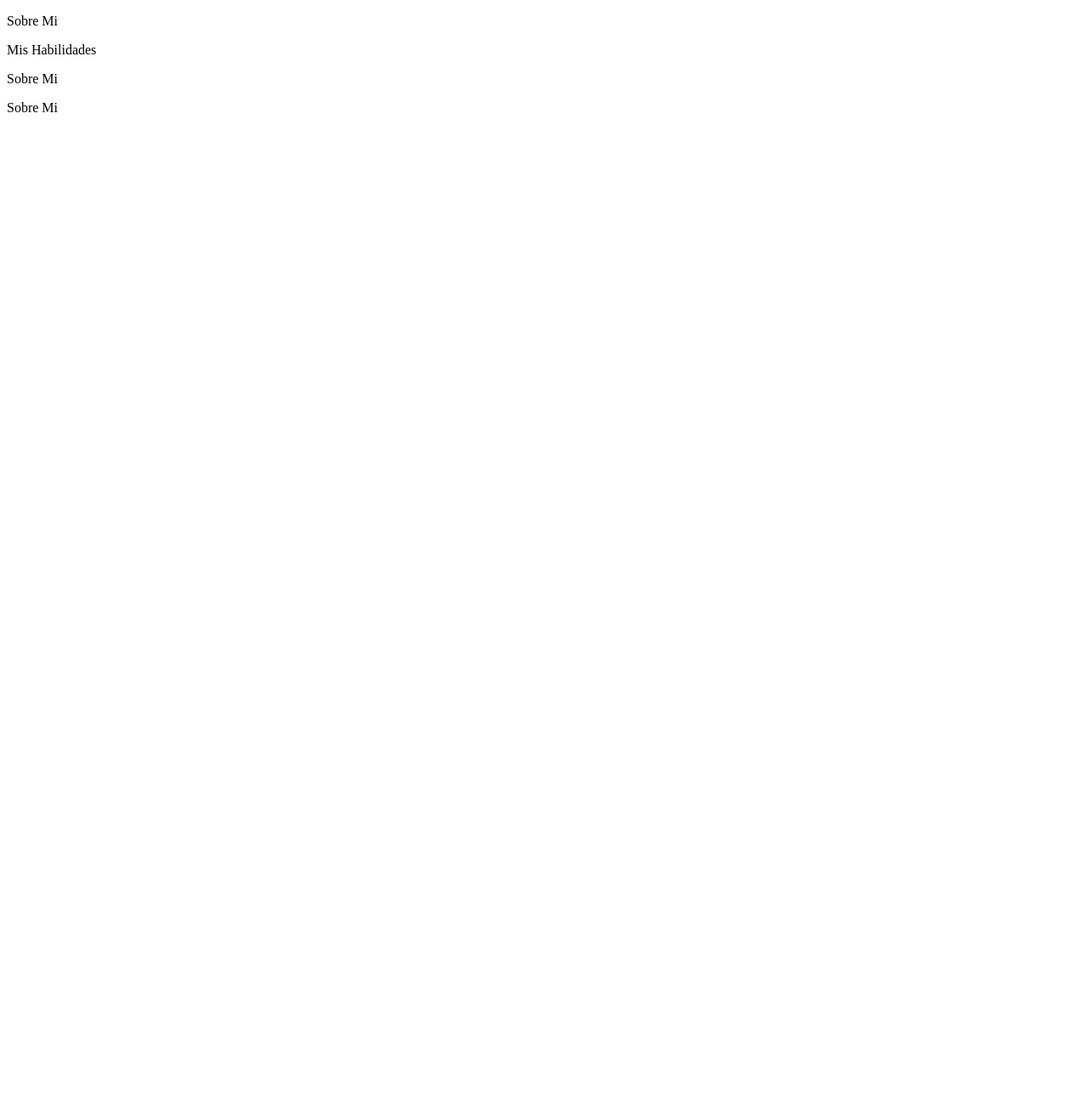
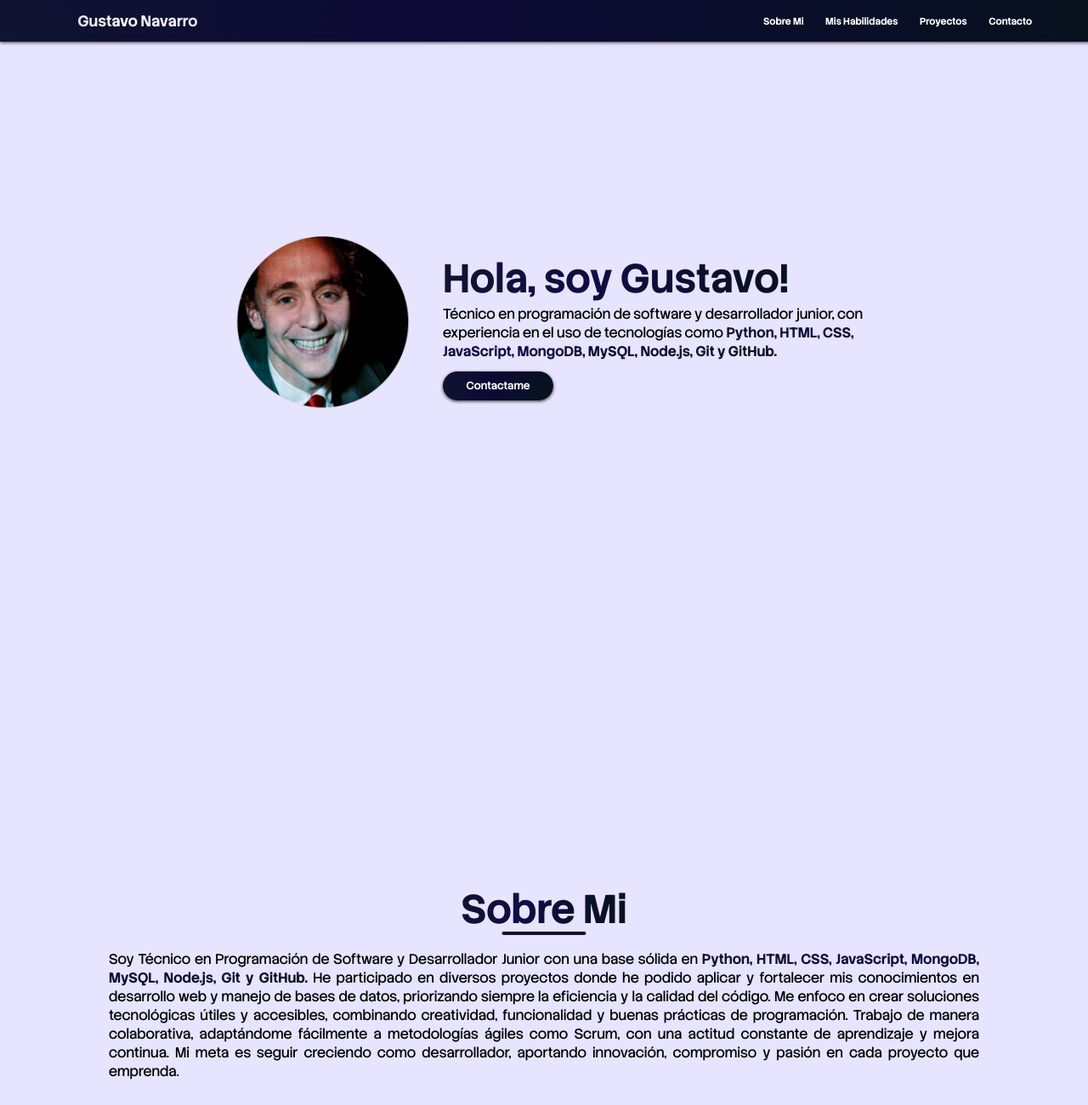
Before and after one commit to GustavoAdolfoNavarroPacheco/Portafolio_NavarroGustavo, a plain HTML site: page files/index.html in a window 1280 px wide. Shown: the top 1300 px of the page at 85% size. Before the commit the page ends 800 px from the top, so only its background shows below. Drawn offline with Linux system fonts and the light colour scheme.

Commit message:
feat: :sparkles: updates

```diff
--- a/files/css/style.css
+++ b/files/css/style.css
@@ -0,0 +1,322 @@
+@font-face {
+    font-family: 'StackSansBold';
+    src: url('../fonts/StackSansHeadline-Bold.ttf') format('truetype');
+    font-weight: normal;
+    font-style: normal;
+}
+
+@font-face {
+    font-family: 'StackSansSemiBold';
+    src: url('../fonts/StackSansHeadline-SemiBold.ttf') format('truetype');
+    font-weight: normal;
+    font-style: normal;
+}
+
+@font-face {
+    font-family: 'StackSansRegular';
+    src: url('../fonts/StackSansHeadline-Regular.ttf') format('truetype');
+    font-weight: normal;
+    font-style: normal;
+}
+
+html {
+    scroll-behavior: smooth;
+}
+
+* {
+    margin: 0;
+    padding: 0;
+    text-decoration: none;
+}
+
+body {
+    width: 100%;
+    height: 100vh;
+    justify-content: center;
+    background: rgb(231, 228, 255);
+    display: block;
+}
+
+.topBar {
+    display: flex;
+    gap: 2vw;
+    padding: 1vw;
+    font-size: 0.9vw;
+    align-items: center;
+    justify-content: center;
+    background: linear-gradient(90deg,
+            #101331 0%,
+            #0c0936 40%,
+            #07121d 100%);
+    box-shadow:
+        0vw 0.1vw 0.3vw rgb(54, 54, 54);
+    position: fixed;
+    width: 100%;
+    z-index: 1;
+}
+
+.topBar p {
+    cursor: pointer;
+    font-family: 'StackSansBold';
+}
+
+.topBar p {
+    position: relative;
+    display: inline-block;
+    color: white;
+    cursor: pointer;
+}
+
+.topBar p::after {
+    content: "";
+    position: absolute;
+    bottom: 0;
+    left: 0;
+    width: 0%;
+    height: 0.09vw;
+    background-color: white;
+    transition: width 0.3s ease-in-out;
+}
+
+.topBar p:hover::after {
+    width: 100%;
+}
+
+.pageTitle p {
+    font-size: 1.4vw;
+    margin-right: 50vw;
+    font-family: 'StackSansBold';
+    background: linear-gradient(to right,
+            rgb(231, 228, 255) 0%,
+            white 40%,
+            rgb(231, 228, 255) 100%);
+    -webkit-background-clip: text;
+    -webkit-text-fill-color: transparent;
+}
+
+.GustavoNavarro {
+    width: 100%;
+    height: 80vh;
+    display: flex;
+    align-items: center;
+    justify-content: center;
+    padding-top: 5vw;
+}
+
+.pic {
+    height: 18vw;
+    margin-right: 2vw;
+}
+
+.presentaciontxt {
+    color: rgb(0, 0, 0);
+    font-family: 'StackSansRegular';
+    font-size: 1.3vw;
+    margin-bottom: 1vw;
+}
+
+.title {
+    color: black;
+    font-family: 'StackSansBold';
+    font-size: 3.7vw;
+    font-weight: 700;
+    background: linear-gradient(to right,
+            #101331 0%,
+            #100c46 40%,
+            #07121d 100%);
+    -webkit-background-clip: text;
+    -webkit-text-fill-color: transparent;
+    z-index: -1;
+}
+
+habilidades {
+    font-family: 'StackSansBold';
+    font-weight: 700;
+    background: linear-gradient(to right,
+            #101331 0%,
+            #100c46 40%,
+            #07121d 100%);
+    -webkit-background-clip: text;
+    -webkit-text-fill-color: transparent;
+}
+
+.presentacion a {
+    width: 10vw;
+    height: 2.5vw;
+    cursor: pointer;
+    border-radius: 2vw;
+    border: 0.15vw solid transparent;
+    background: linear-gradient(90deg,
+            #101331 0%,
+            #0c0936 40%,
+            #07121d 100%);
+    color: white;
+    font-family: 'StackSansSemiBold';
+    font-size: 1vw;
+    display: flex;
+    justify-content: center;
+    align-items: center;
+    transition: all 0.4s ease;
+    box-shadow:
+        0vw 0.1vw 0.3vw rgb(54, 54, 54);
+}
+
+.presentacion a:hover {
+    background: rgb(231, 228, 255);
+    color: #0c0936;
+    border-color: #0c0936;
+    transform: scale(1.05);
+    box-shadow: 0 0.6vw 1vw rgba(0, 0, 0, 0.2);
+}
+
+.aboutMeSection {
+    height: 100vh;
+    width: 100%;
+    margin-top: 4vw;
+    display: flex;
+    flex-direction: column;
+    justify-content: center;
+    align-items: center;
+}
+
+.aboutMeSection p {
+    font-family: 'StackSansRegular';
+    font-size: 1.3vw;
+}
+
+.aboutMeSection h1 {
+    margin-bottom: 1.3vw;
+}
+
+.divisor {
+    width: 80vw;
+}
+
+.pageTitle {
+    display: inline-block;
+    animation: vibrar 0.5s ease-in-out infinite alternate;
+}
+
+@keyframes vibrar {
+    0% {
+        transform: translateX(0);
+    }
+
+    100% {
+        transform: translateX(2px);
+    }
+}
+
+h1 {
+    font-family: 'StackSansBold';
+    position: relative;
+    display: inline-block;
+    font-size: 3rem;
+    font-weight: 800;
+    color: #0f0f2d;
+    overflow: hidden;
+}
+
+h1::after {
+    content: "";
+    position: absolute;
+    bottom: 0;
+    left: 50%;
+    width: 0;
+    height: 4px;
+    background: #0f0f2d;
+    border-radius: 2px;
+    transform: translateX(-50%);
+    transition: width 1.2s ease-in-out;
+    animation: lineaAnimada 3s ease-in-out infinite;
+}
+
+@keyframes lineaAnimada {
+    0% {
+        width: 20%;
+    }
+
+    50% {
+        width: 60%;
+    }
+
+    100% {
+        width: 20%;
+    }
+}
+
+.misHabilidadesSection {
+    height: 100vh;
+    width: 100%;
+    margin-top: 4vw;
+    display: flex;
+    flex-direction: column;
+    justify-content: center;
+    align-items: center;
+}
+
+.divisor2 {
+    width: 70vw;
+    height: 35vw;
+    display: grid;
+    grid-template-columns: auto auto auto auto;
+    grid-template-rows: auto auto;
+    gap: 1vw;
+    margin-top: 2vw;
+    justify-content: center;
+    align-items: center;
+}
+
+.divisor2 div {
+    width: 16vw;
+    height: 15vw;
+    border-radius: 1vw;
+    display: flex;
+    flex-direction: column;
+    justify-content: center;
+    align-items: center;
+    background: linear-gradient(to right,
+            rgb(212, 206, 255) 0%,
+            #cecbf3 40%,
+            rgb(212, 206, 255) 100%);
+    opacity: 0.9;
+    transition: all 0.4s ease;
+}
+
+.divisor2 div h2 {
+    background: linear-gradient(to right,
+            #101331 0%,
+            #100c46 40%,
+            #07121d 100%);
+    -webkit-background-clip: text;
+    -webkit-text-fill-color: transparent;
+    font-family: 'StackSansBold';
+    font-size: 1.2vw;
+}
+
+.divisor2 div p {
+    background: linear-gradient(to right,
+            #101331 0%,
+            #100c46 40%,
+            #07121d 100%);
+    -webkit-background-clip: text;
+    -webkit-text-fill-color: transparent;
+    font-family: 'StackSansRegular';
+    font-size: 0.7vw;
+    margin-top: 0.5vw;
+}
+
+.divisor2 div img {
+    height: 4vw;
+    margin-bottom: 1vw;
+}
+
+.divisor2 div:hover {
+    transform: scale(1.05);
+    box-shadow: 0 0.6vw 1vw rgba(0, 0, 0, 0.2);
+}
+
+.ProyectosSection {
+    height: 100vh;
+    width: 100%;
+}
--- a/files/index.html
+++ b/files/index.html
@@ -1,36 +1,151 @@
 <!DOCTYPE html>
 <html lang="en">
+
 <head>
     <meta charset="UTF-8">
     <meta name="viewport" content="width=device-width, initial-scale=1.0">
     <link rel="stylesheet" href="./css/style.css">
     <title> Portafolio | Gustavo Navarro </title>
 </head>
+
 <body>
     <section>
         <div class="topBar">
-            <a>
+            <a class="pageTitle" href="#GustavoNavarro">
+                <p>
+                    Gustavo Navarro
+                </p>
+            </a>
+            <a href="#SobreMi">
                 <p>
                     Sobre Mi
                 </p>
             </a>
-            <a>
+            <a href="#MisHabilidades">
                 <p>
                     Mis Habilidades
                 </p>
             </a>
-            <a>
+            <a href="#Proyectos">
                 <p>
-                    Sobre Mi
+                    Proyectos
                 </p>
             </a>
-            <a>
+            <a href="#Contacto">
                 <p>
-                    Sobre Mi
+                    Contacto
                 </p>
             </a>
+        </div>
+    </section>
+    <section id="GustavoNavarro">
+        <div class="GustavoNavarro">
+            <div>
+                <img src="./img/pic.png" class="pic">
+            </div>
+            <div class="presentacion">
+                <p class="presentaciontxt" align="justify">
+                    <span class="title"> Hola, soy Gustavo! </span> </br> Técnico en programación de software y
+                    desarrollador junior, con </br> experiencia en el uso de tecnologías como <habilidades> Python,
+                        HTML, CSS, </br> JavaScript, MongoDB, MySQL, Node.js, Git y GitHub. </habilidades>
+                </p>
 
+
+                <a href="https://mail.google.com/mail/?view=cm&to=adolfonavarro0212@gmail.com">
+                    Contactame
+                </a>
+
+
+            </div>
+        </div>
+    </section>
+    <section id="SobreMi">
+        <div class="aboutMeSection">
+            <h1 class="title"> Sobre Mi </h1>
+
+            <div class="divisor">
+                <p align="justify">
+                    Soy Técnico en Programación de Software y Desarrollador Junior con una base sólida en <habilidades>
+                        Python, HTML, CSS,
+                        JavaScript, MongoDB, MySQL, Node.js, Git y GitHub. </habilidades> He participado en diversos
+                    proyectos donde he podido
+                    aplicar y fortalecer mis conocimientos en desarrollo web y manejo de bases de datos, priorizando
+                    siempre
+                    la eficiencia y la calidad del código.
+
+                    Me enfoco en crear soluciones tecnológicas útiles y accesibles, combinando creatividad,
+                    funcionalidad y
+                    buenas prácticas de programación. Trabajo de manera colaborativa, adaptándome fácilmente a
+                    metodologías
+                    ágiles como Scrum, con una actitud constante de aprendizaje y mejora continua.
+
+                    Mi meta es seguir creciendo como desarrollador, aportando innovación, compromiso y pasión en cada
+                    proyecto que emprenda.
+                </p>
+            </div>
+        </div>
+    </section>
+    <section id="MisHabilidades">
+        <div class="misHabilidadesSection">
+            <h1 class="title"> Mis Habilidades </h1>
+            <div class="divisor2">
+                <div class="frame1">
+                    <img src="./img/html.png">
+                    <h2>HTML</h2>
+                    <p align="center">Lenguaje para estructurar páginas web.</p>
+                </div>
+
+                <div class="frame2">
+                    <img src="./img/css.png">
+                    <h2>CSS</h2>
+                    <p align="center">Define el estilo y diseño visual del sitio.</p>
+                </div>
+
+                <div class="frame3">
+                    <img src="./img/python.png">
+                    <h2>Python</h2>
+                    <p align="center">Lenguaje versátil ideal para backend <br> y automatización.</p>
+                </div>
+
+                <div class="frame4">
+                    <img src="./img/js.png">
+                    <h2>JavaScript</h2>
+                    <p align="center">Da interactividad y dinamismo <br> a las páginas web.</p>
+                </div>
+
+                <div class="frame5">
+                    <img src="./img/mongodb.png">
+                    <h2>MongoDB</h2>
+                    <p align="center">Base de datos NoSQL <br> para datos flexibles y rápidos.</p>
+                </div>
+
+                <div class="frame6">
+                    <img src="./img/mysql.png">
+                    <h2>MySQL</h2>
+                    <p align="center">Base de datos relacional usada <br> en el backend.</p>
+                </div>
+
+                <div class="frame7">
+                    <img src="./img/git.png">
+                    <h2>Git</h2>
+                    <p align="center">Sistema para controlar versiones<br> de código.</p>
+                </div>
+
+                <div class="frame8">
+                    <img src="./img/nodejs.png">
+                    <h2>Node.js</h2>
+                    <p align="center">Entorno para ejecutar JavaScript <br> en el servidor.</p>
+                </div>
+
+
+            </div>
+        </div>
+    </section>
+    <section id="Proyectos">
+        <div class="ProyectosSection">
+            <h1 class> Proyectos </h1>
         </div>
     </section>
 </body>
+
 </html>
```
Also changed, not shown: files/fonts/StackSansHeadline-Bold.ttf (added), files/fonts/StackSansHeadline-ExtraLight.ttf (added), files/fonts/StackSansHeadline-Light.ttf (added), files/fonts/StackSansHeadline-Medium.ttf (added), files/fonts/StackSansHeadline-Regular.ttf (added), files/fonts/StackSansHeadline-SemiBold.ttf (added), files/img/css.png (added), files/img/git.png (added), files/img/html.png (added), files/img/js.png (added), files/img/mongodb.png (added), files/img/mysql.png (added), files/img/nodejs.png (added), files/img/pic.png (added), 1 more files.
